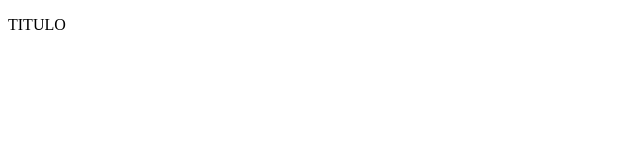
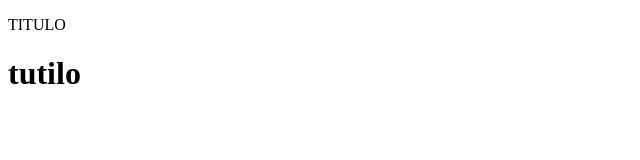
Before and after one commit to LeandroViggiano/Curso-Front-End, a plain HTML site: page index.html in a window 1280 px wide. Shown: the whole page, without its empty margins (0-640 px from the left). Drawn offline with Linux system fonts and the light colour scheme.

Commit message:
actualizando y agregando un archivo

```diff
--- a/index.html
+++ b/index.html
@@ -8,5 +8,6 @@
 </head>
 <body>
     <p>TITULO</p>
+    <h1>tutilo</h1>
 </body>
 </html>
--- /dev/null
+++ b/style.css
@@ -0,0 +1 @@
+/**/
```
